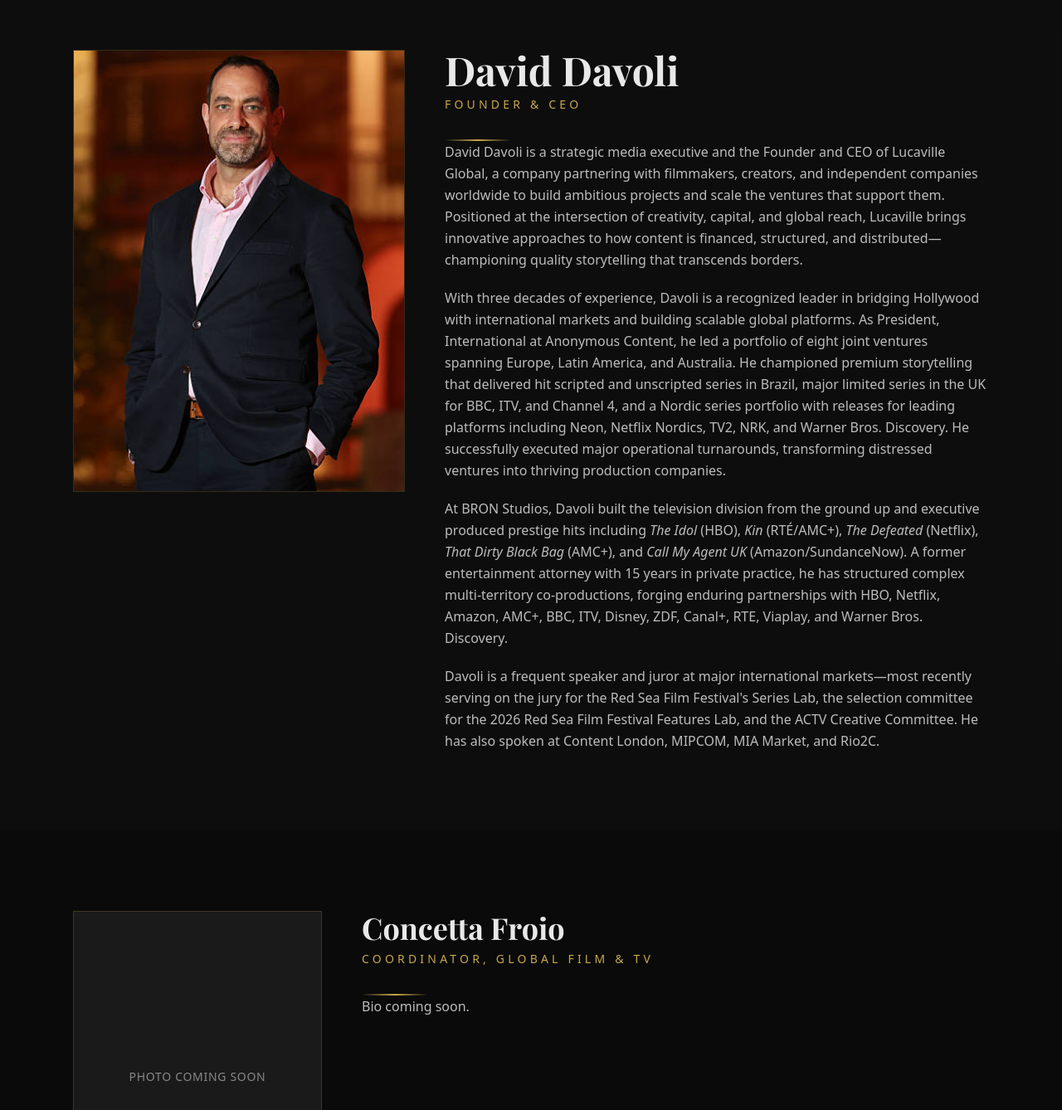
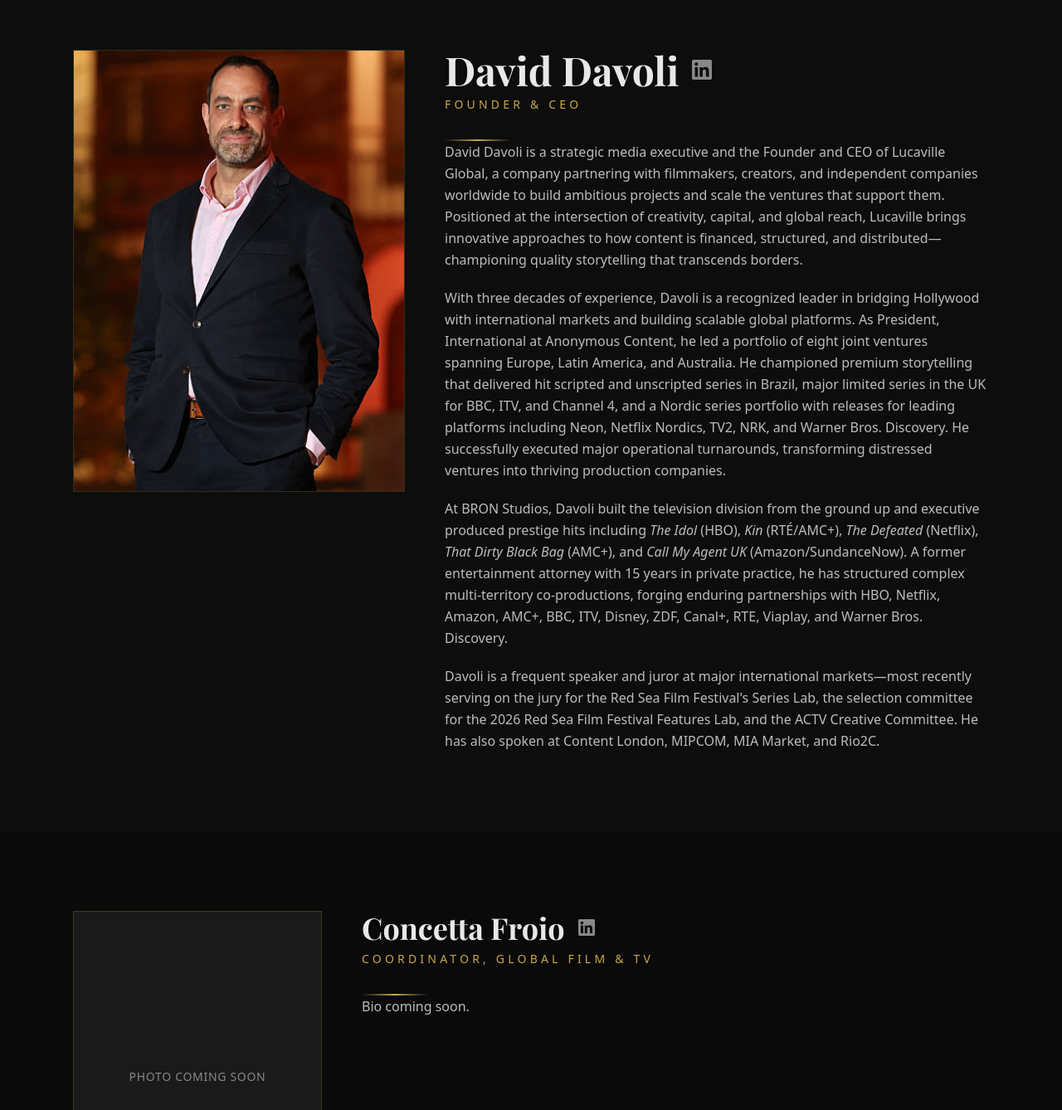
Before and after one commit to ddavoli2/lucaville-global, a Next.js app: page /team in a window 1280 px wide. Shown: the part 472-1810 px from the top of the page at 83% size. Built offline with nearby package versions, Linux system fonts and the light colour scheme; a web font is replaced by a local one.

Commit message:
Add LinkedIn icons next to team member names

```diff
--- a/src/app/team/page.tsx
+++ b/src/app/team/page.tsx
@@ -39,9 +39,14 @@
 
               {/* Bio */}
               <div>
-                <h2 className="font-serif text-4xl md:text-5xl font-bold mb-2">
-                  David Davoli
-                </h2>
+                <div className="flex items-center gap-4 mb-2">
+                  <h2 className="font-serif text-4xl md:text-5xl font-bold">
+                    David Davoli
+                  </h2>
+                  <a href="https://www.linkedin.com/in/daviddavoli/" target="_blank" rel="noopener noreferrer" className="text-muted hover:text-gold transition-colors">
+                    <svg className="w-6 h-6" fill="currentColor" viewBox="0 0 24 24"><path d="M20.447 20.452h-3.554v-5.569c0-1.328-.027-3.037-1.852-3.037-1.853 0-2.136 1.445-2.136 2.939v5.667H9.351V9h3.414v1.561h.046c.477-.9 1.637-1.85 3.37-1.85 3.601 0 4.267 2.37 4.267 5.455v6.286zM5.337 7.433c-1.144 0-2.063-.926-2.063-2.065 0-1.138.92-2.063 2.063-2.063 1.14 0 2.064.925 2.064 2.063 0 1.139-.925 2.065-2.064 2.065zm1.782 13.019H3.555V9h3.564v11.452zM22.225 0H1.771C.792 0 0 .774 0 1.729v20.542C0 23.227.792 24 1.771 24h20.451C23.2 24 24 23.227 24 22.271V1.729C24 .774 23.2 0 22.222 0h.003z"/></svg>
+                  </a>
+                </div>
                 <p className="text-gold uppercase tracking-[0.3em] text-sm mb-8">
                   Founder &amp; CEO
                 </p>
@@ -114,9 +119,14 @@
 
               {/* Bio */}
               <div>
-                <h2 className="font-serif text-3xl md:text-4xl font-bold mb-2">
-                  Concetta Froio
-                </h2>
+                <div className="flex items-center gap-4 mb-2">
+                  <h2 className="font-serif text-3xl md:text-4xl font-bold">
+                    Concetta Froio
+                  </h2>
+                  <a href="https://www.linkedin.com/in/concetta-froio-9b9615182/" target="_blank" rel="noopener noreferrer" className="text-muted hover:text-gold transition-colors">
+                    <svg className="w-5 h-5" fill="currentColor" viewBox="0 0 24 24"><path d="M20.447 20.452h-3.554v-5.569c0-1.328-.027-3.037-1.852-3.037-1.853 0-2.136 1.445-2.136 2.939v5.667H9.351V9h3.414v1.561h.046c.477-.9 1.637-1.85 3.37-1.85 3.601 0 4.267 2.37 4.267 5.455v6.286zM5.337 7.433c-1.144 0-2.063-.926-2.063-2.065 0-1.138.92-2.063 2.063-2.063 1.14 0 2.064.925 2.064 2.063 0 1.139-.925 2.065-2.064 2.065zm1.782 13.019H3.555V9h3.564v11.452zM22.225 0H1.771C.792 0 0 .774 0 1.729v20.542C0 23.227.792 24 1.771 24h20.451C23.2 24 24 23.227 24 22.271V1.729C24 .774 23.2 0 22.222 0h.003z"/></svg>
+                  </a>
+                </div>
                 <p className="text-gold uppercase tracking-[0.3em] text-sm mb-8">
                   Coordinator, Global Film &amp; TV
                 </p>
```
